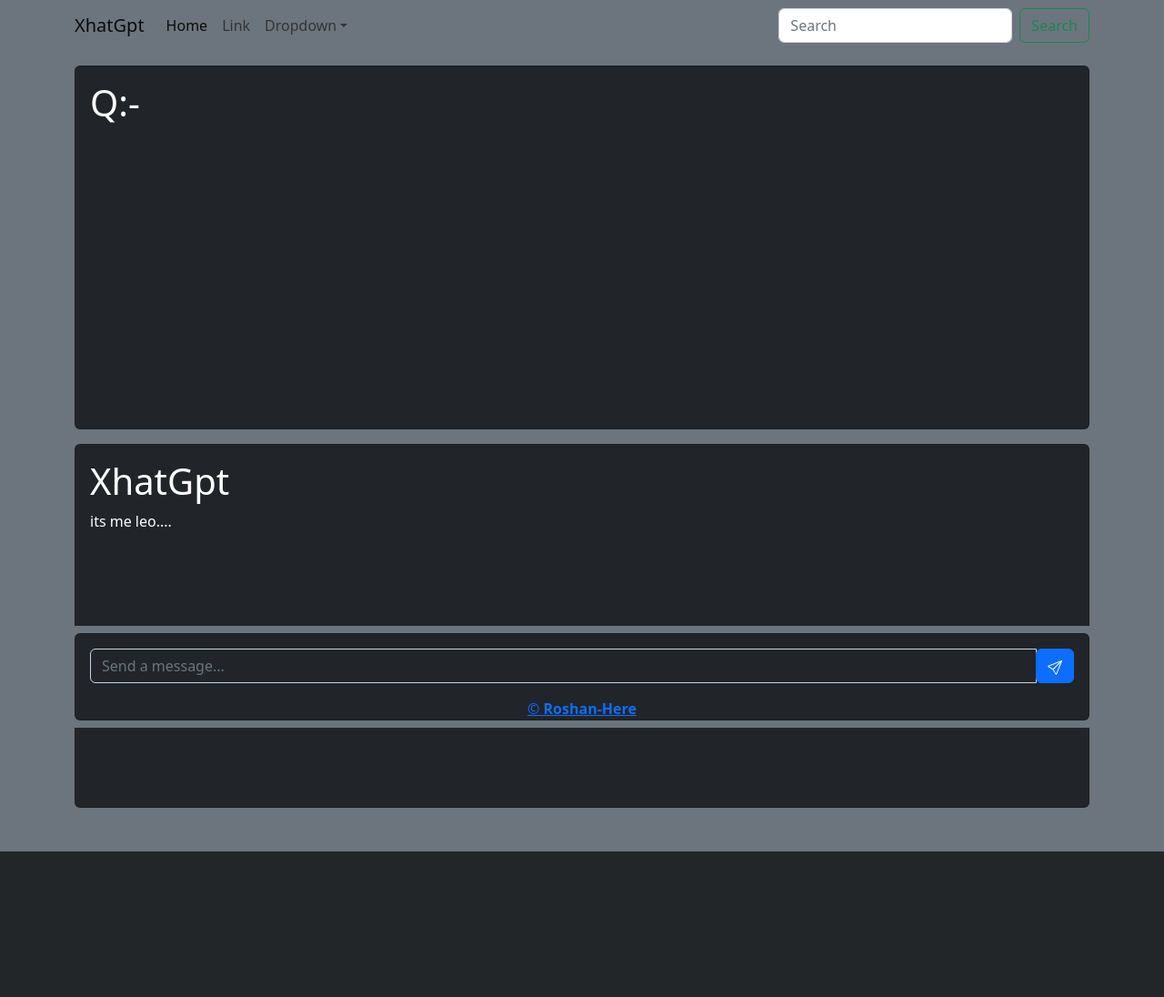
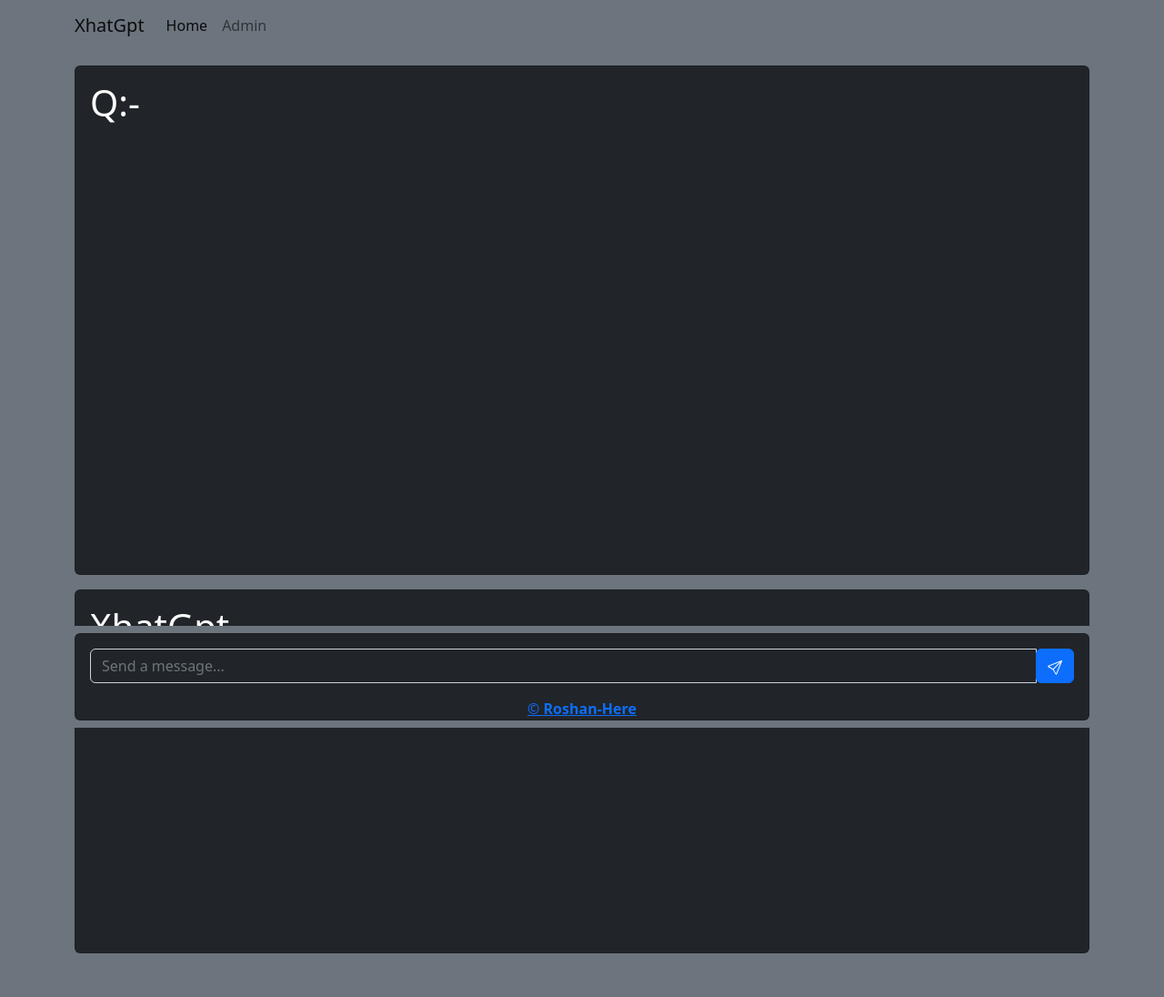
Before and after one commit to Roshan-Here/XhatGpt, a Django app: page / in a window 1280 px wide. Shown: the whole page at 91% size. Before the commit the page ends 936 px from the top, so only its background shows below. Run offline with Django 4.2, Linux system fonts and the light colour scheme.

Commit message:
jst commented js

```diff
--- a/ChatGppt/templates/xhatapp/base.html
+++ b/ChatGppt/templates/xhatapp/base.html
@@ -30,20 +30,9 @@
                         <a class="nav-link active" href="#" aria-current="page">Home <span class="visually-hidden">(current)</span></a>
                     </li>
                     <li class="nav-item">
-                        <a class="nav-link" href="#">Link</a>
-                    </li>
-                    <li class="nav-item dropdown">
-                        <a class="nav-link dropdown-toggle" href="#" id="dropdownId" data-bs-toggle="dropdown" aria-haspopup="true" aria-expanded="false">Dropdown</a>
-                        <div class="dropdown-menu" aria-labelledby="dropdownId">
-                            <a class="dropdown-item" href="#">Action 1</a>
-                            <a class="dropdown-item" href="#">Action 2</a>
-                        </div>
+                        <a class="nav-link" href="{% url 'admin:index' %}">Admin</a>
                     </li>
                 </ul>
-                <form class="d-flex my-2 my-lg-0">
-                    <input class="form-control me-sm-2" type="text" placeholder="Search">
-                    <button class="btn btn-outline-success my-2 my-sm-0" type="submit">Search</button>
-                </form>
             </div>
       </div>
     </nav>
@@ -113,6 +102,12 @@
 
 <!-- Mov- this -to- JavaScript  -->
 <script>
+  var myParagraph = document.getElementById("myText"); // Get the paragraph element
+  var originalText = myParagraph.innerHTML; // Get the original text of the paragraph
+  var newText = originalText.replace(/((\S+\s*){2})/g, "$1<br>"); // Replace every third space with a space and a line break
+  myParagraph.innerHTML = newText; // Update the paragraph with the new text
+</script>
+<!-- <script>
     const text = document.getElementById("myText").textContent;
     let i = 0;
 
@@ -127,7 +122,7 @@
     }
 
     typeText();
-  </script>
+  </script> -->
 <!-- End- this -to- JavaScript  -->
 
 
--- a/ChatGppt/templates/xhatapp/index.html
+++ b/ChatGppt/templates/xhatapp/index.html
@@ -2,12 +2,11 @@
 
 {% block body_block %}
 <div class="container">
-    <div class="card text-bg-dark mb-3" style="height: 25rem;">
+    <div class="card text-bg-dark mb-3" style="height: 35rem;">
         <div class="card-body">
-            <!-- can set this on about page -->
+            <!-- need to add user name, in Q -->
             <h1 class="card-title">Q:- {{ query }} </h1>
             <p class="card-text" id="myText">{{ resul }}</p>
-            <!-- <p class="card-text" id="typing-text"></p> -->
         </div>
     </div>
 </div>
```
Also changed, not shown: ChatGppt/db.sqlite3.
